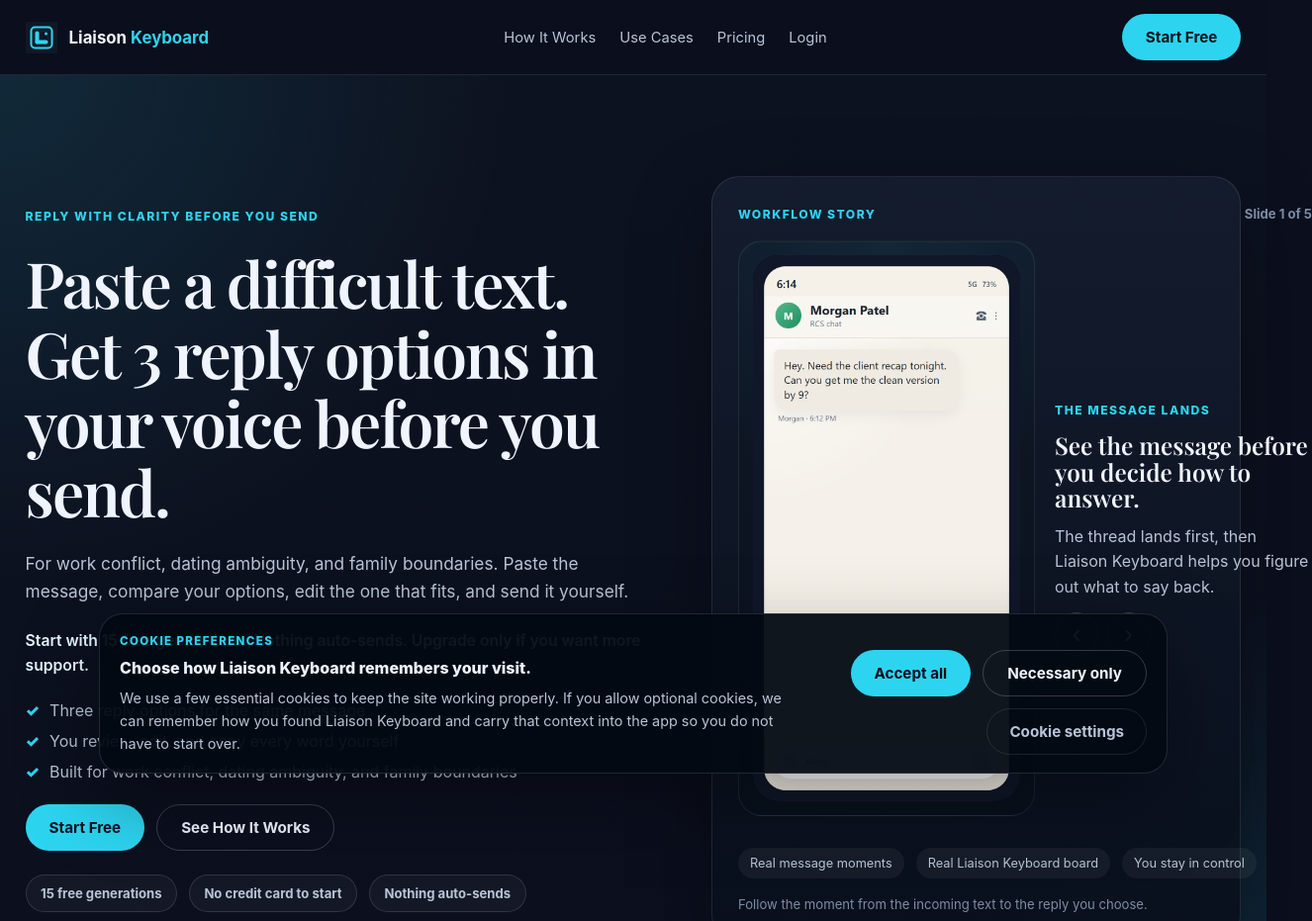
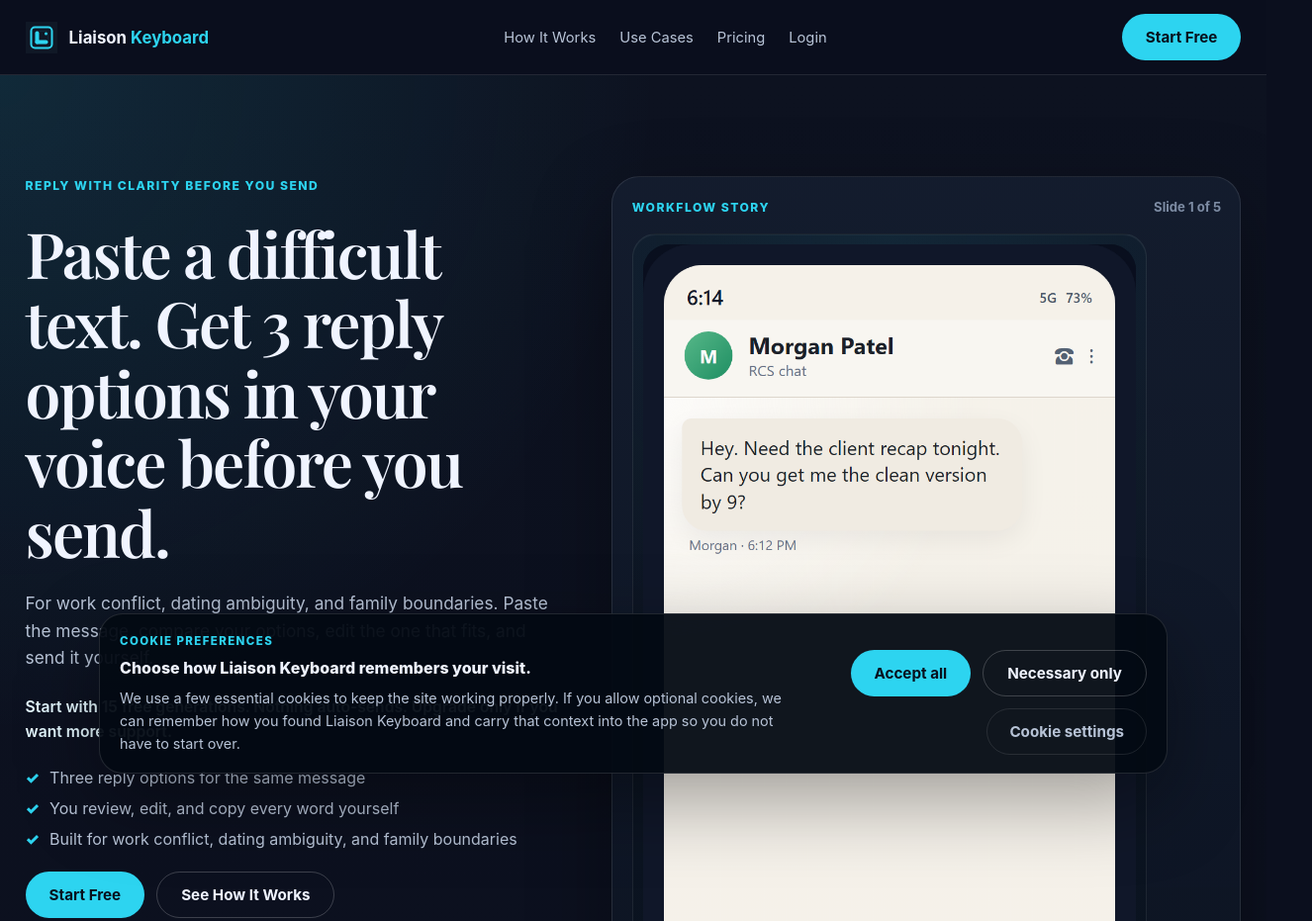
Before and after one commit to Vox-Raqia/Liaison-Keyboard-Landing, a website: page index.html in a window 1280 px wide. Shown: the top 931 px of the page at 99% size, 1326 px wide, since content can reach past the window. Drawn offline with nearby package versions, Linux system fonts and the light colour scheme.

Commit message:
Enlarge landing workflow story preview

```diff
--- a/site.css
+++ b/site.css
@@ -365,9 +365,9 @@
 .hero-grid,
 .steps-grid {
   display: grid;
-  grid-template-columns: minmax(0, 1.08fr) minmax(0, 0.92fr);
-  gap: clamp(56px, 5vw, 92px);
-  align-items: center;
+  grid-template-columns: minmax(0, 0.92fr) minmax(0, 1.08fr);
+  gap: clamp(40px, 4vw, 72px);
+  align-items: start;
 }
 
 .hero-copy {
@@ -378,6 +378,12 @@
 .hero-copy,
 .hero-visual {
   min-width: 0;
+}
+
+.hero-visual {
+  display: flex;
+  justify-content: flex-start;
+  width: 100%;
 }
 
 .hero-eyebrow,
@@ -476,12 +482,14 @@
 }
 
 .hero-proof-board {
-  padding: 1.65rem;
+  padding: 1.2rem;
   background: linear-gradient(
     180deg,
     rgba(20, 29, 46, 0.96),
     rgba(9, 16, 29, 0.98)
   );
+  width: min(100%, 700px);
+  margin-inline: 0;
 }
 
 .hero-story {
@@ -505,14 +513,16 @@
 
 .hero-story-stage {
   display: grid;
-  grid-template-columns: minmax(300px, 0.92fr) minmax(260px, 0.8fr);
-  gap: 1.25rem;
-  align-items: center;
+  grid-template-columns: 1fr;
+  gap: 0.85rem;
+  align-items: start;
 }
 
 .hero-story-frame {
   margin: 0;
-  padding: 14px;
+  width: min(100%, 520px);
+  justify-self: start;
+  padding: 10px;
   border-radius: calc(var(--radius-xl) - 4px);
   border: 1px solid rgba(255, 255, 255, 0.08);
   background:
@@ -526,7 +536,7 @@
   height: auto;
   display: block;
   aspect-ratio: 430 / 880;
-  object-fit: cover;
+  object-fit: contain;
   border-radius: 26px;
   background: #08111e;
 }
@@ -536,6 +546,8 @@
   display: grid;
   gap: 0.8rem;
   align-content: start;
+  width: min(100%, 520px);
+  justify-self: start;
 }
 
 .hero-story-step {
@@ -553,7 +565,7 @@
 .hero-story-caption {
   color: var(--ink-soft);
   font-size: 1rem;
-  max-width: 32ch;
+  max-width: none;
 }
 
 .hero-story-nav {
@@ -1020,6 +1032,15 @@
 
   .hero-story-stage {
     gap: 1.5rem;
+  }
+
+  .hero-proof-board {
+    width: min(100%, 760px);
+  }
+
+  .hero-story-frame,
+  .hero-story-copy {
+    width: min(100%, 560px);
   }
 
   .proof-stat-value {
@@ -1593,8 +1614,12 @@
   }
 
   .hero-story-frame {
-    width: min(100%, 380px);
+    width: min(100%, 420px);
     justify-self: center;
+  }
+
+  .hero-proof-board {
+    margin-inline: auto;
   }
 
   .hero-story-caption {
```
